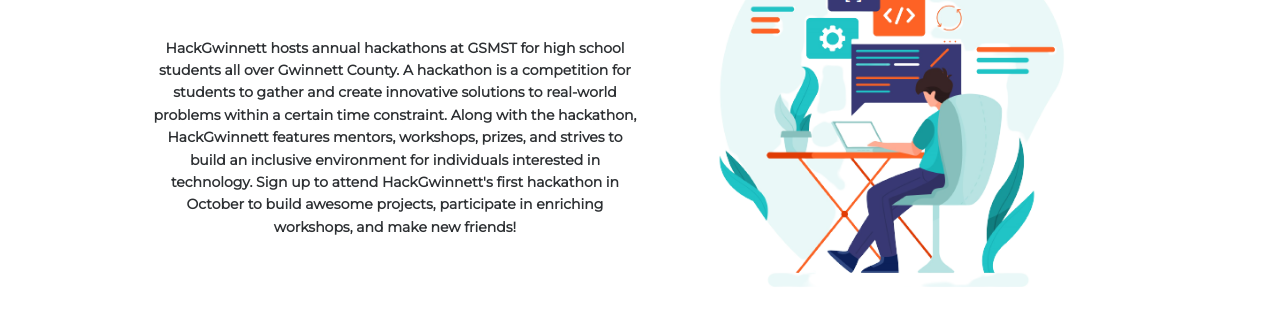
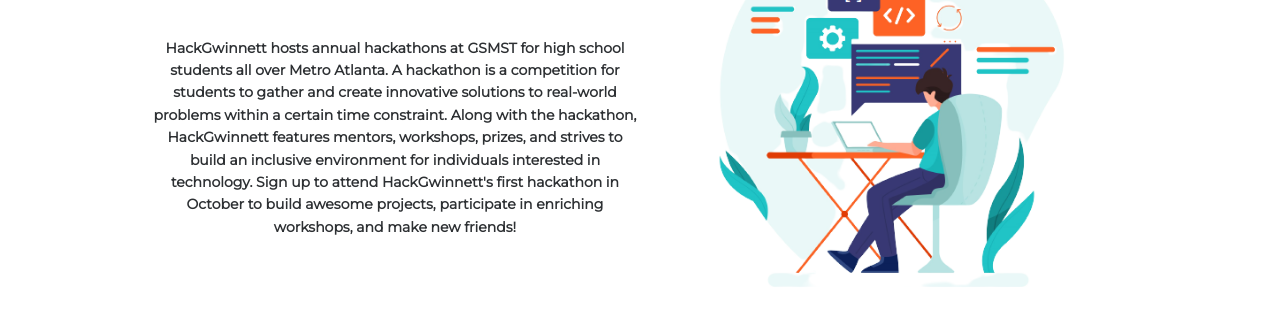
Before and after one commit to hackgwinnett/hackgwinnett.github.io, a plain HTML site: page index.html in a window 1280 px wide. Shown: the part 633-952 px from the top of the page. Drawn offline with nearby package versions, Linux system fonts and the light colour scheme.

Commit message:
Update index.html

```diff
--- a/index.html
+++ b/index.html
@@ -134,7 +134,7 @@
   <div class="w3-content">
     <div class="w3-half">
       <h1 id="what">Hack-a-What?</h1>
-      <h5 style="line-height: 1.6;"class="w3-padding-32" style="padding:3%">HackGwinnett hosts annual hackathons at GSMST for high school students all over Gwinnett County. A hackathon is a competition for students to gather and create innovative solutions to real-world problems within a certain time constraint. Along with the hackathon, HackGwinnett features mentors, workshops, prizes, and strives to build an inclusive environment for individuals interested in technology. Sign up to attend HackGwinnett's first hackathon in October to build awesome projects, participate in enriching workshops, and make new friends!
+      <h5 style="line-height: 1.6;"class="w3-padding-32" style="padding:3%">HackGwinnett hosts annual hackathons at GSMST for high school students all over Metro Atlanta. A hackathon is a competition for students to gather and create innovative solutions to real-world problems within a certain time constraint. Along with the hackathon, HackGwinnett features mentors, workshops, prizes, and strives to build an inclusive environment for individuals interested in technology. Sign up to attend HackGwinnett's first hackathon in October to build awesome projects, participate in enriching workshops, and make new friends!
 </h5>
     </div>
    <div class="w3-half w3-right" >
```
